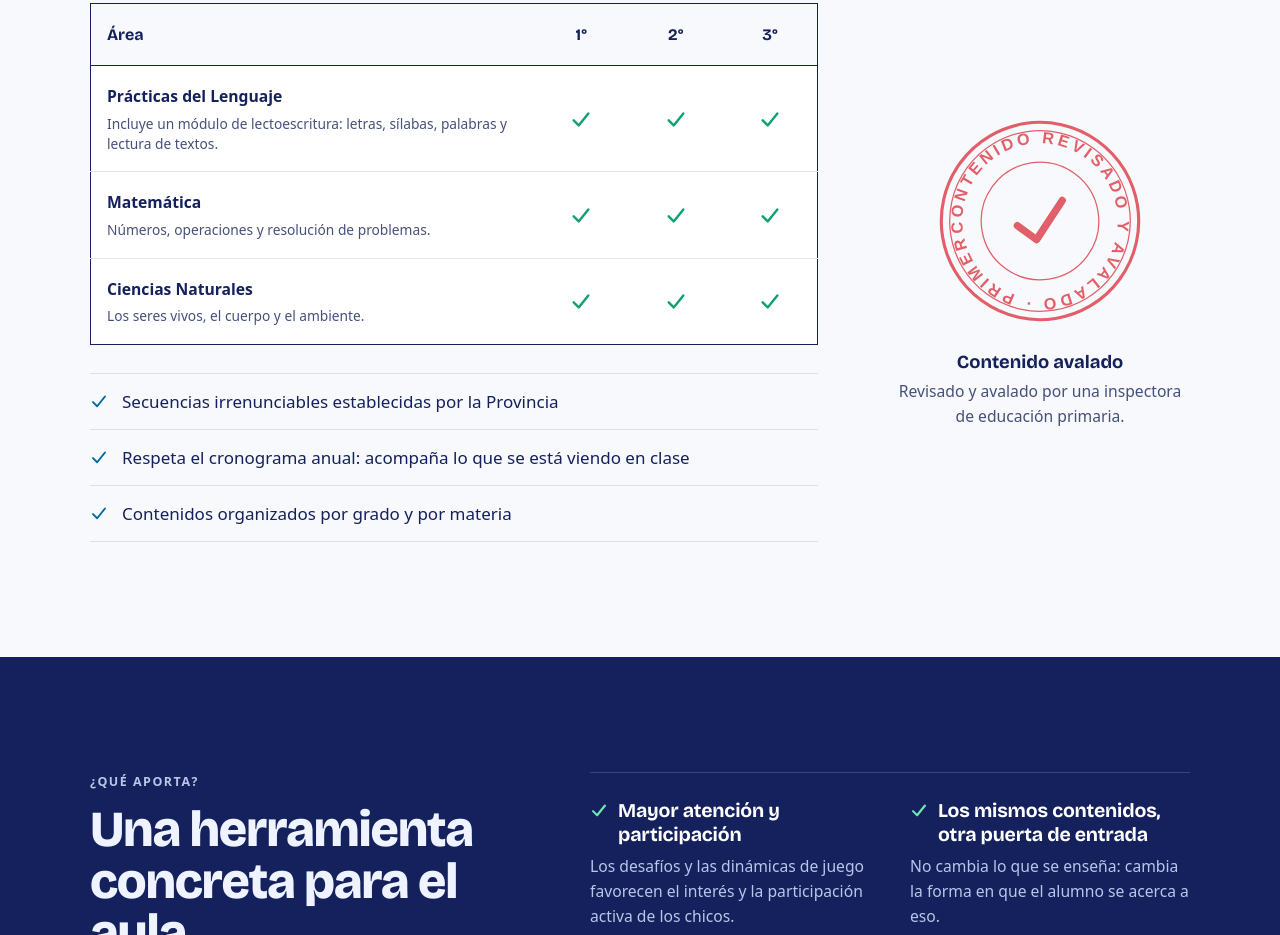
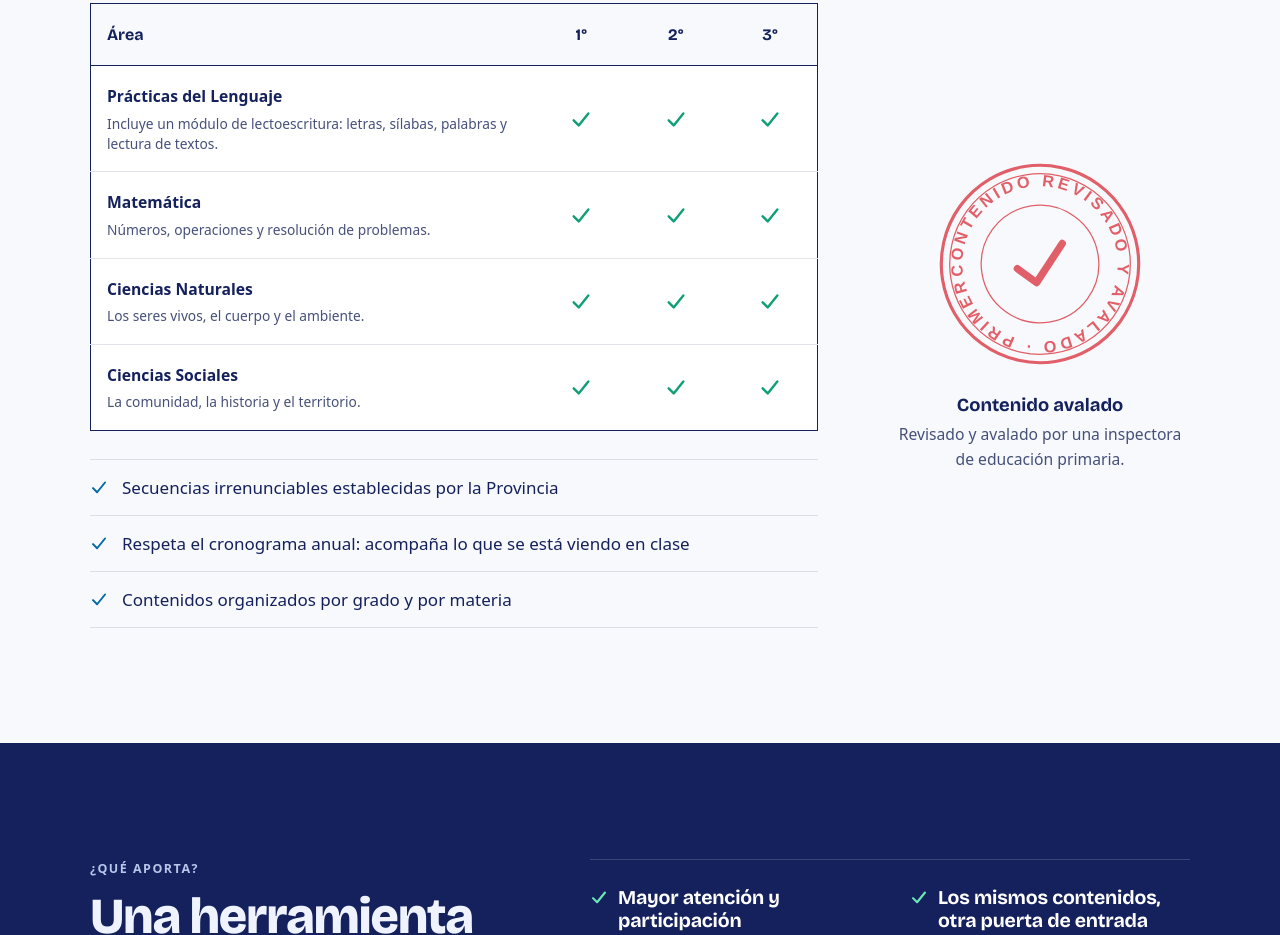
Before and after one commit to pancholi1/OTTO-landingPage, an Astro site: page / in a window 1280 px wide. Shown: the part 1865-2800 px from the top of the page. Built offline with nearby package versions, Linux system fonts and the light colour scheme; Astro itself is replaced by a stand-in of ours; a web font is replaced by a local one.

Commit message:
feat: add Ciencias Sociales to curricular areas

```diff
--- a/src/pages/index.astro
+++ b/src/pages/index.astro
@@ -22,6 +22,7 @@ const AREAS = [
   { name: "Prácticas del Lenguaje", note: "Incluye un módulo de lectoescritura: letras, sílabas, palabras y lectura de textos." },
   { name: "Matemática", note: "Números, operaciones y resolución de problemas." },
   { name: "Ciencias Naturales", note: "Los seres vivos, el cuerpo y el ambiente." },
+  { name: "Ciencias Sociales", note: "La comunidad, la historia y el territorio." },
 ];
 
 const orgSchema = {
```
